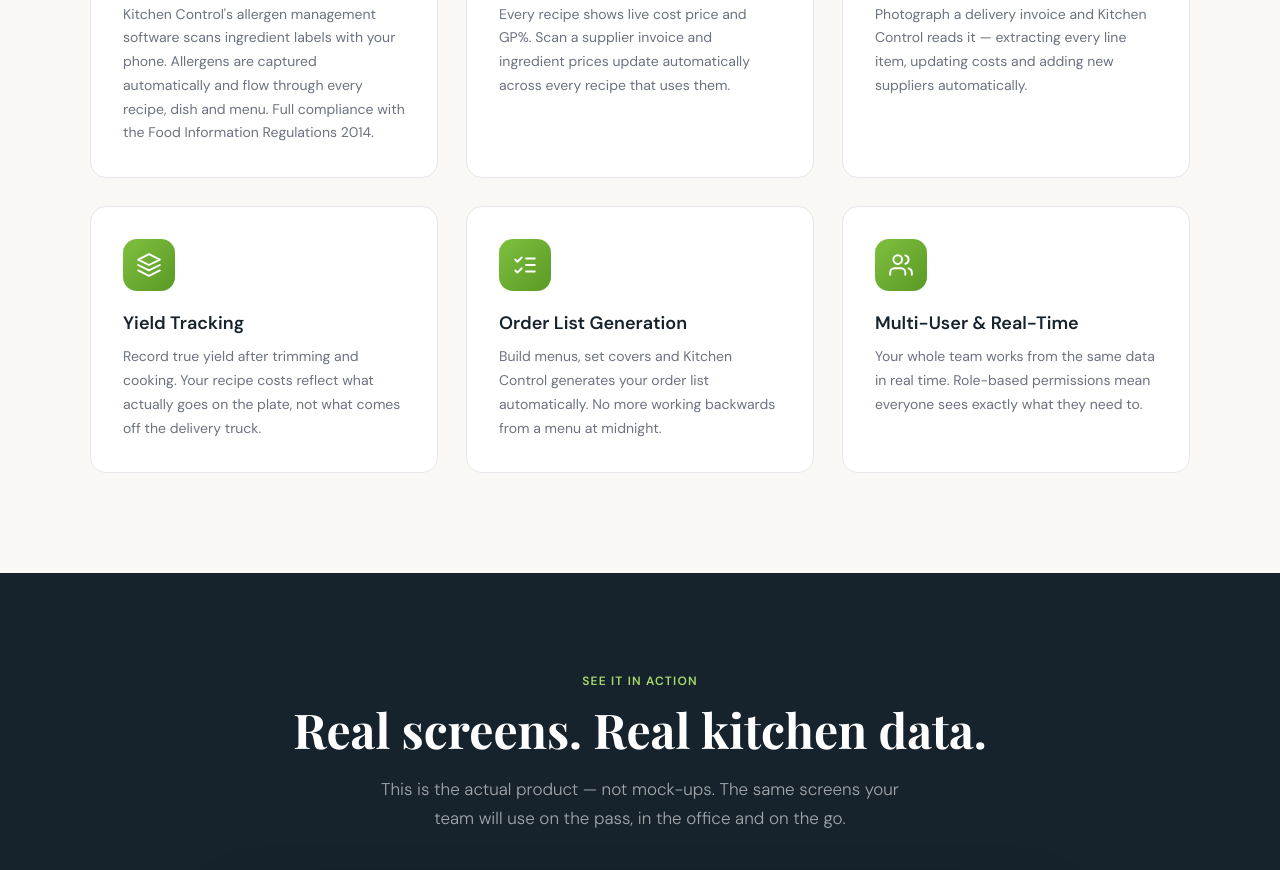
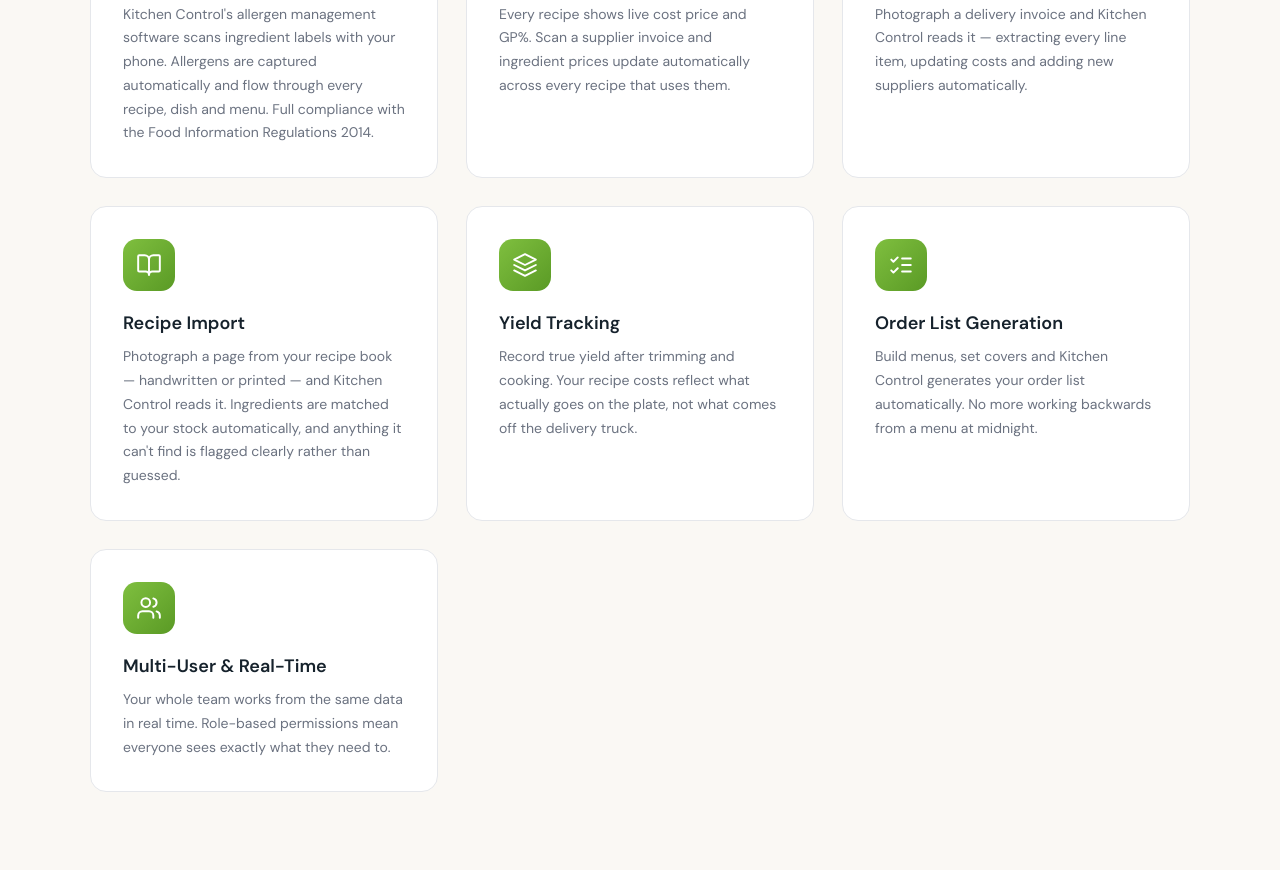
Before and after one commit to mpliddicoat-oss/kitchen-control-test, a website: page index.html in a window 1280 px wide. Shown: the part 2250-3120 px from the top of the page. Drawn offline with nearby package versions, Linux system fonts and the light colour scheme; files whose address does not match are found by name; a web font is replaced by a local one.

Commit message:
Add files via upload

```diff
--- a/index.html
+++ b/index.html
@@ -789,6 +789,11 @@
         <p>Photograph a delivery invoice and Kitchen Control reads it — extracting every line item, updating costs and adding new suppliers automatically.</p>
       </div>
       <div class="feature-card">
+        <div class="feature-icon"><svg viewBox="0 0 24 24" fill="none" stroke="currentColor" stroke-width="1.8" stroke-linecap="round" stroke-linejoin="round"><path d="M12 7v14"/><path d="M3 18a1 1 0 0 1-1-1V4a1 1 0 0 1 1-1h5a4 4 0 0 1 4 4 4 4 0 0 1 4-4h5a1 1 0 0 1 1 1v13a1 1 0 0 1-1 1h-6a3 3 0 0 0-3 3 3 3 0 0 0-3-3z"/></svg></div>
+        <h3>Recipe Import</h3>
+        <p>Photograph a page from your recipe book — handwritten or printed — and Kitchen Control reads it. Ingredients are matched to your stock automatically, and anything it can't find is flagged clearly rather than guessed.</p>
+      </div>
+      <div class="feature-card">
         <div class="feature-icon"><svg viewBox="0 0 24 24" fill="none" stroke="currentColor" stroke-width="1.8" stroke-linecap="round" stroke-linejoin="round"><polygon points="12 2 2 7 12 12 22 7 12 2"/><polyline points="2 17 12 22 22 17"/><polyline points="2 12 12 17 22 12"/></svg></div>
         <h3>Yield Tracking</h3>
         <p>Record true yield after trimming and cooking. Your recipe costs reflect what actually goes on the plate, not what comes off the delivery truck.</p>
@@ -856,7 +861,7 @@
       <div class="step">
         <div class="step-num">3</div>
         <h3>Build your recipes</h3>
-        <p>Add ingredients, quantities and methods. Live cost and GP% calculate as you type.</p>
+        <p>Add ingredients, quantities and methods — or photograph a recipe from your book and let Kitchen Control read it in. Live cost and GP% calculate as you type.</p>
       </div>
       <div class="step">
         <div class="step-num">4</div>
```
